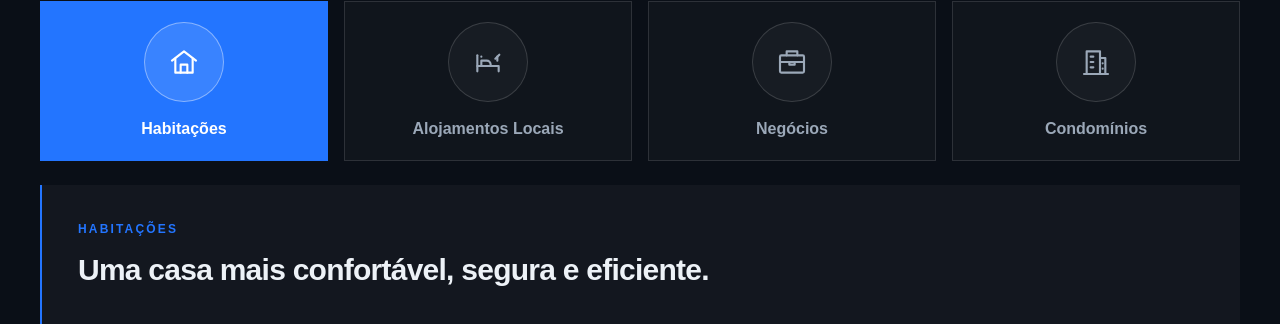
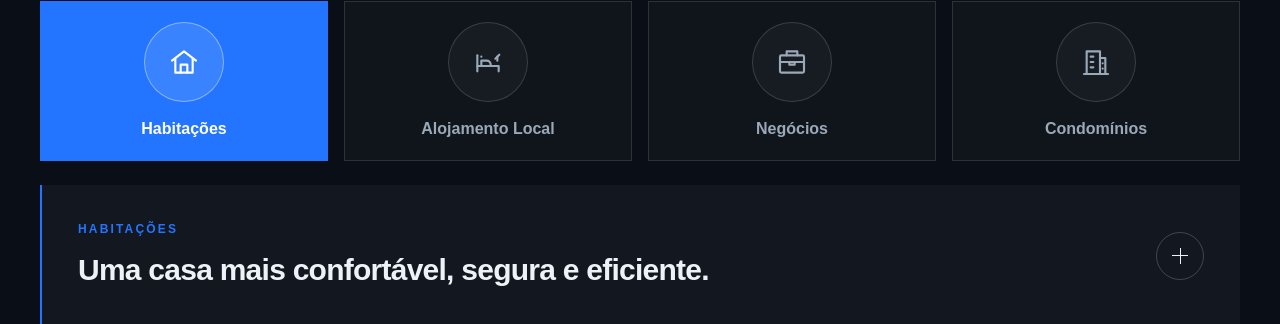
Before and after one commit to integrolink/integrolink-website, a Next.js app: page /setores-de-atuacao in a window 1280 px wide. Shown: the part 808-1132 px from the top of the page. Built offline with nearby package versions, Linux system fonts and the light colour scheme.

Commit message:
Adiciona detalhes de serviços e setores

```diff
--- a/src/app/servicos/page.tsx
+++ b/src/app/servicos/page.tsx
@@ -12,36 +12,102 @@ const services: CategoryItem[] = [
     label: "Automação e Integração",
     statement: "Tecnologia que trabalha em conjunto.",
     icon: "automation",
+    description:
+      "Desenvolvemos soluções de automação que integram diferentes equipamentos e sistemas numa única plataforma. O objetivo é simplificar a utilização diária, aumentar o conforto e permitir que a tecnologia funcione de forma coordenada, independentemente das marcas utilizadas.",
+    capabilitiesTitle: "O que podemos integrar",
+    capabilities: [
+      "Automação residencial e empresarial",
+      "Home Assistant",
+      "Integração de equipamentos",
+      "Dashboards personalizados",
+      "Automatizações inteligentes",
+      "Controlo remoto",
+    ],
   },
   {
     id: "seguranca",
     label: "Segurança e Videovigilância",
     statement: "Mais proteção para pessoas e património.",
     icon: "security",
+    description:
+      "Implementamos soluções de segurança adaptadas às necessidades de cada espaço, integrando videovigilância, alarmes e sensores numa plataforma centralizada que permite monitorização local ou remota.",
+    capabilitiesTitle: "O que podemos integrar",
+    capabilities: [
+      "Videovigilância IP",
+      "Alarmes",
+      "Sensores de movimento",
+      "Sensores de inundação",
+      "Sensores de fumo",
+      "Notificações em tempo real",
+    ],
   },
   {
     id: "redes",
     label: "Redes e Comunicações",
     statement: "Uma infraestrutura fiável é a base de qualquer sistema.",
     icon: "network",
+    description:
+      "Projetamos e implementamos redes robustas para suportar equipamentos inteligentes, comunicações e serviços digitais, garantindo estabilidade, desempenho e cobertura adequada em todo o espaço.",
+    capabilitiesTitle: "O que podemos integrar",
+    capabilities: [
+      "Redes Wi-Fi",
+      "Cablagem estruturada",
+      "Redes empresariais",
+      "VPN",
+      "Gestão de rede",
+      "Otimização de cobertura",
+    ],
   },
   {
     id: "acessos",
     label: "Controlo de Acessos",
     statement: "Controlo total sobre quem entra e sai.",
     icon: "access",
+    description:
+      "Desenvolvemos soluções que permitem gerir acessos de forma segura, prática e adaptada às necessidades de habitações, alojamentos locais, empresas e condomínios.",
+    capabilitiesTitle: "O que podemos integrar",
+    capabilities: [
+      "Fechaduras inteligentes",
+      "Videoporteiros",
+      "Portões automáticos",
+      "Cartões RFID",
+      "Biometria",
+      "Gestão remota de acessos",
+    ],
   },
   {
     id: "energia",
     label: "Gestão Energética",
     statement: "Consumos mais inteligentes.",
     icon: "energy",
+    description:
+      "A monitorização e gestão da energia permitem identificar desperdícios, otimizar consumos e aumentar a eficiência da instalação, contribuindo para reduzir custos e melhorar o desempenho energético.",
+    capabilitiesTitle: "O que podemos integrar",
+    capabilities: [
+      "Monitorização de consumos",
+      "Gestão de cargas",
+      "Integração com energia solar",
+      "Carregadores para veículos elétricos",
+      "Relatórios de consumo",
+      "Automatização energética",
+    ],
   },
   {
     id: "suporte",
     label: "Manutenção e Suporte",
     statement: "A tecnologia continua a evoluir.",
     icon: "support",
+    description:
+      "Após a instalação, continuamos a acompanhar os nossos clientes através de serviços de manutenção, suporte técnico e evolução das soluções implementadas, garantindo que o sistema continua atualizado e adaptado às novas necessidades.",
+    capabilitiesTitle: "Como acompanhamos",
+    capabilities: [
+      "Assistência técnica",
+      "Suporte remoto",
+      "Atualizações de software",
+      "Otimização de sistemas",
+      "Diagnóstico de avarias",
+      "Expansão de instalações",
+    ],
   },
 ];
 
--- a/src/app/setores-de-atuacao/page.tsx
+++ b/src/app/setores-de-atuacao/page.tsx
@@ -12,24 +12,68 @@ const sectors: CategoryItem[] = [
     label: "Habitações",
     statement: "Uma casa mais confortável, segura e eficiente.",
     icon: "home",
+    description:
+      "Cada habitação é diferente e cada família tem necessidades próprias. Desenvolvemos soluções de automação, segurança, gestão energética e controlo inteligente adaptadas ao seu dia a dia, permitindo que a tecnologia trabalhe de forma integrada para aumentar o conforto, a segurança e a eficiência da sua casa.",
+    capabilitiesTitle: "Como podemos ajudar",
+    capabilities: [
+      "Controlo inteligente da iluminação",
+      "Gestão da climatização",
+      "Videovigilância integrada",
+      "Sistemas de alarme",
+      "Monitorização de consumos",
+      "Controlo remoto",
+    ],
   },
   {
     id: "alojamentos",
-    label: "Alojamentos Locais",
+    label: "Alojamento Local",
     statement: "Simplifique a gestão do seu alojamento.",
     icon: "lodging",
+    description:
+      "A tecnologia pode reduzir o tempo dedicado à gestão diária e melhorar a experiência dos hóspedes. Implementamos soluções que permitem controlar acessos, climatização, iluminação, consumos e segurança, facilitando a operação mesmo quando está longe da propriedade.",
+    capabilitiesTitle: "Como podemos ajudar",
+    capabilities: [
+      "Fechaduras inteligentes",
+      "Check-in autónomo",
+      "Controlo da climatização",
+      "Monitorização remota",
+      "Gestão energética",
+      "Alertas automáticos",
+    ],
   },
   {
     id: "negocios",
     label: "Negócios",
     statement: "Tecnologia para apoiar o crescimento do seu negócio.",
     icon: "business",
+    description:
+      "Independentemente da atividade, uma infraestrutura tecnológica bem integrada aumenta a segurança, melhora a eficiência operacional e simplifica a gestão diária. Desenvolvemos soluções adaptadas às necessidades de escritórios, lojas, clínicas, restaurantes e outros espaços comerciais.",
+    capabilitiesTitle: "Como podemos ajudar",
+    capabilities: [
+      "Redes profissionais",
+      "Videovigilância",
+      "Controlo de acessos",
+      "Automação de iluminação",
+      "Gestão energética",
+      "Monitorização remota",
+    ],
   },
   {
     id: "condominios",
     label: "Condomínios",
     statement: "Mais segurança e melhor gestão dos espaços comuns.",
     icon: "condominium",
+    description:
+      "A integração de diferentes sistemas permite aumentar a segurança, otimizar consumos e facilitar a administração dos espaços comuns, proporcionando maior conforto aos residentes e uma gestão mais eficiente.",
+    capabilitiesTitle: "Como podemos ajudar",
+    capabilities: [
+      "Videovigilância",
+      "Controlo de acessos",
+      "Videoporteiros",
+      "Iluminação das zonas comuns",
+      "Monitorização técnica",
+      "Gestão energética",
+    ],
   },
 ];
 
--- a/src/components/CategoryExplorer.tsx
+++ b/src/components/CategoryExplorer.tsx
@@ -19,6 +19,9 @@ export type CategoryItem = {
   label: string;
   statement: string;
   icon: CategoryIconName;
+  description: string;
+  capabilities: string[];
+  capabilitiesTitle: string;
 };
 
 type CategoryExplorerProps = {
@@ -121,6 +124,7 @@ function CategoryIcon({ name }: { name: CategoryIconName }) {
 
 export function CategoryExplorer({ items }: CategoryExplorerProps) {
   const [activeId, setActiveId] = useState(items[0]?.id ?? "");
+  const [isExpanded, setIsExpanded] = useState(false);
   const activeItem = items.find((item) => item.id === activeId) ?? items[0];
 
   if (!activeItem) {
@@ -145,7 +149,10 @@ export function CategoryExplorer({ items }: CategoryExplorerProps) {
               key={item.id}
               type="button"
               aria-pressed={isActive}
-              onClick={() => setActiveId(item.id)}
+              onClick={() => {
+                setActiveId(item.id);
+                setIsExpanded(false);
+              }}
               className={`group flex min-h-40 flex-col items-center justify-center gap-4 border px-3 py-5 text-center transition-colors focus-visible:outline-2 focus-visible:outline-offset-4 focus-visible:outline-brand ${
                 isActive
                   ? "border-brand bg-brand text-white"
@@ -172,14 +179,65 @@ export function CategoryExplorer({ items }: CategoryExplorerProps) {
       <div
         key={activeItem.id}
         aria-live="polite"
-        className="mt-5 border-l-2 border-brand bg-white/[0.035] px-6 py-7 sm:mt-6 sm:px-9 sm:py-9"
+        className="mt-5 border-l-2 border-brand bg-white/[0.035] sm:mt-6"
       >
-        <p className="text-xs font-bold uppercase tracking-[0.18em] text-brand">
-          {activeItem.label}
-        </p>
-        <p className="mt-3 max-w-3xl text-xl font-semibold leading-snug tracking-[-0.025em] text-content-foreground sm:text-3xl">
-          {activeItem.statement}
-        </p>
+        <button
+          type="button"
+          aria-expanded={isExpanded}
+          aria-controls={`details-${activeItem.id}`}
+          onClick={() => setIsExpanded((current) => !current)}
+          className="flex w-full items-center justify-between gap-6 px-6 py-7 text-left focus-visible:outline-2 focus-visible:outline-offset-4 focus-visible:outline-brand sm:px-9 sm:py-9"
+        >
+          <span>
+            <span className="block text-xs font-bold uppercase tracking-[0.18em] text-brand">
+              {activeItem.label}
+            </span>
+            <span className="mt-3 block max-w-3xl text-xl font-semibold leading-snug tracking-[-0.025em] text-content-foreground sm:text-3xl">
+              {activeItem.statement}
+            </span>
+          </span>
+          <span
+            aria-hidden="true"
+            className="relative grid size-11 shrink-0 place-items-center rounded-full border border-white/20 text-content-foreground transition-colors hover:border-brand hover:text-brand sm:size-12"
+          >
+            <span className="absolute h-px w-4 bg-current" />
+            <span
+              className={`absolute h-4 w-px bg-current transition-transform ${
+                isExpanded ? "rotate-90 opacity-0" : ""
+              }`}
+            />
+          </span>
+        </button>
+
+        <div
+          id={`details-${activeItem.id}`}
+          hidden={!isExpanded}
+          className="border-t border-white/10 px-6 pb-8 pt-7 sm:px-9 sm:pb-10 sm:pt-9"
+        >
+            <p className="max-w-4xl text-base leading-8 text-content-muted sm:text-lg">
+              {activeItem.description}
+            </p>
+
+            <div className="mt-9">
+              <p className="text-xs font-bold uppercase tracking-[0.18em] text-content-foreground">
+                {activeItem.capabilitiesTitle}
+              </p>
+              <ul className="mt-5 grid gap-x-10 gap-y-3 sm:grid-cols-2">
+                {activeItem.capabilities.map((capability) => (
+                  <li
+                    key={capability}
+                    className="flex items-start gap-3 border-t border-white/8 pt-3 text-sm leading-6 text-content-muted sm:text-base"
+                  >
+                    <span
+                      aria-hidden="true"
+                      className="mt-2 size-1.5 shrink-0 rounded-full bg-brand"
+                    />
+                    {capability}
+                  </li>
+                ))}
+              </ul>
+            </div>
+        </div>
       </div>
     </div>
   );
```
